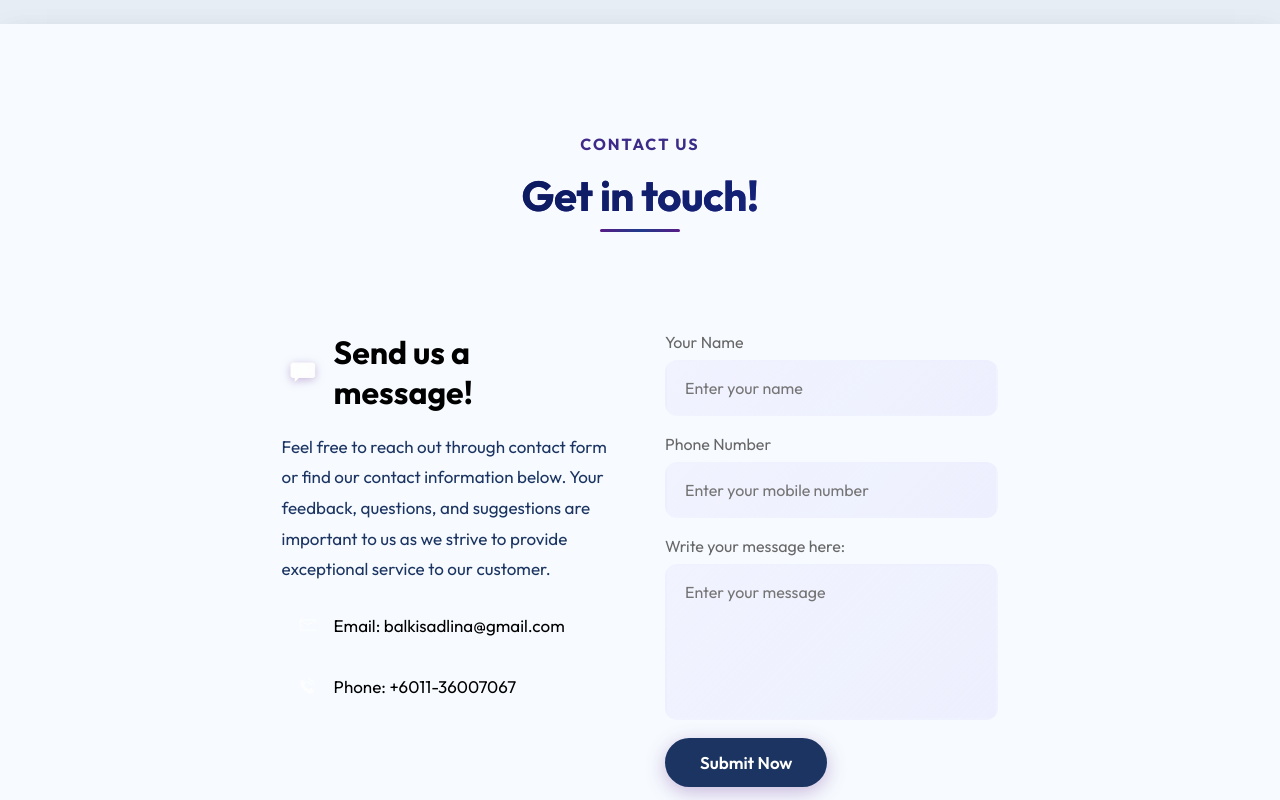
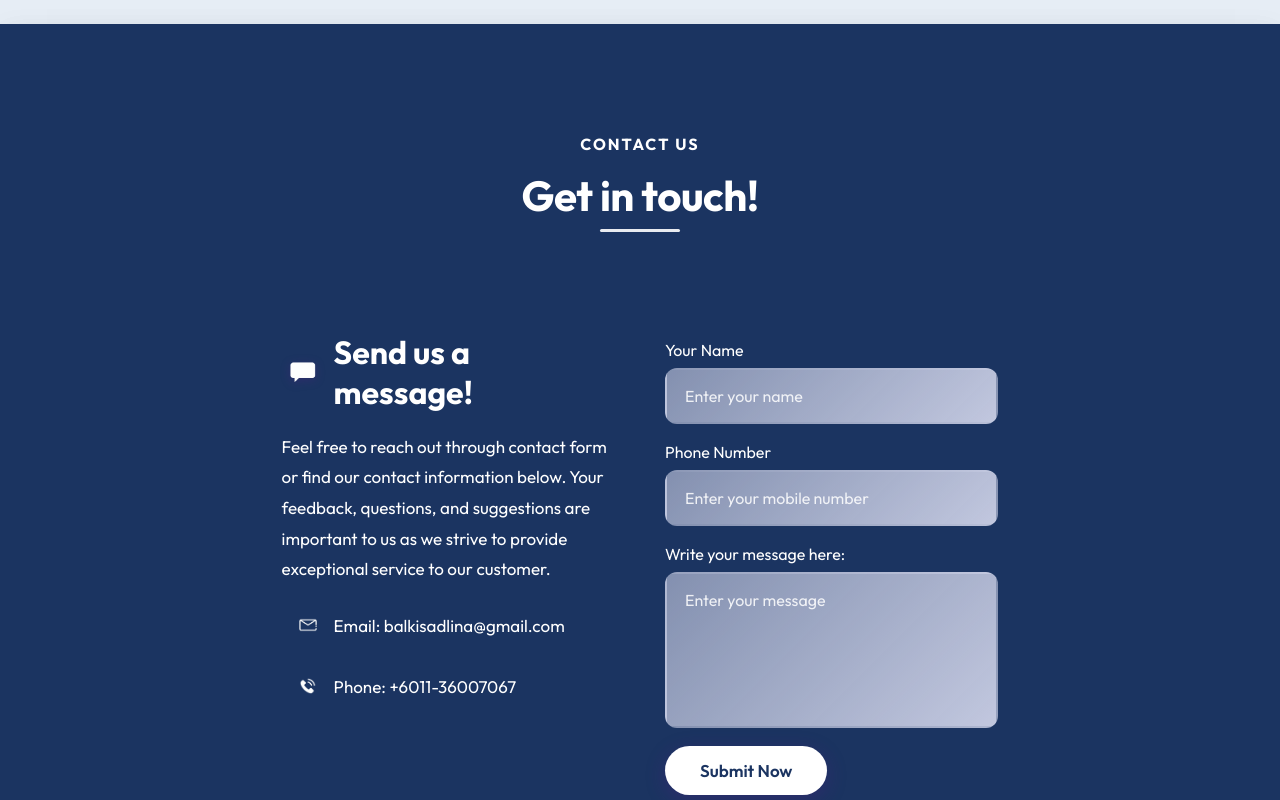
Before and after one commit to adlinablks/IT-WEBSITES, a React (Vite) app: page / in a window 1280 px wide. Shown: the part 2820-3620 px from the top of the page. Built offline with nearby package versions, Linux system fonts and the light colour scheme.

Commit message:
edit coloring

```diff
--- a/src/components/contact/contact.css
+++ b/src/components/contact/contact.css
@@ -5,6 +5,7 @@
     align-items: flex-start;
     justify-content: space-between;
     gap: 50px;
+    background: #1b3461;
 }
 
 .contact::before{
@@ -15,7 +16,7 @@
     bottom: 0;
     width: 100vw;
     transform: translateX(-50%);
-    background: transparent; /* moved band to #contact so title and content share it */
+    background: #1b3461; /* moved band to #contact so title and content share it */
     z-index: -1;
     box-shadow: 0 8px 30px rgba(16,24,40,0.06);
 }
@@ -36,7 +37,7 @@
     bottom: 0;
     width: 100vw;
     transform: translateX(-50%);
-    background: #F7FBFF; /* very light blue */
+    background: #1b3461;
     z-index: -1;
     box-shadow: 0 8px 30px rgba(16,24,40,0.06);
 }
@@ -52,14 +53,14 @@
 
 .contact-col{
     flex-basis: 48%;
-    color: #676767;
+    color: white;
 }
 
 .contact-col h3{
     font-size: 32px;
     margin-bottom: 20px;
     font-weight: 700;
-    background: black;
+    background: white;
     -webkit-background-clip: text;
     -webkit-text-fill-color: transparent;
     background-clip: text;
@@ -72,7 +73,7 @@
     margin-bottom: 20px;
     font-size: 17px;
     max-width: 500px;
-    color:#1b3461;
+    color:white;
 }
 
 .contact-col ul{
@@ -81,7 +82,7 @@
 }
 
 .contact-col ul li{
-    color: black;
+    color: white;
     margin: 20px 0;
     font-size: 17px;
     display: flex;
@@ -120,12 +121,30 @@
     border-radius: 12px;
     font-size: 16px;
     transition: all 0.3s ease;
+    color: #ffffff;
 }
 
 .contact form input:focus, .contact form textarea:focus{
     border-color: #581c87;
     background: rgba(235, 236, 254, 1);
     box-shadow: 0 4px 15px rgba(88, 28, 135, 0.15);
+}
+
+/* Make labels, placeholders and links inside contact white */
+.contact form label{
+    color: #ffffff;
+    display: block;
+    margin-top: 8px;
+}
+
+.contact form input::placeholder,
+.contact form textarea::placeholder{
+    color: rgba(255,255,255,0.85);
+}
+
+.contact-col a{
+    color: #ffffff;
+    text-decoration: none;
 }
 
 .contact-col span{
@@ -135,8 +154,8 @@
 }
 
 .contact-col button.dark-btn {
-    background: #1b3461;
-    color: white;
+    background: white;
+    color: #1b3461;
     padding: 14px 35px;
     border: none;
     border-radius: 30px;
@@ -151,9 +170,9 @@
 }
 
 .contact-col button.dark-btn:hover {
-    background: #1b3461;
+    background: white;
     transform: translateY(-3px);
-    box-shadow: 0 8px 30px rgba(88, 28, 135, 0.5);
+    box-shadow: 0 8px 30px rgba(149, 162, 255, 0.571);
 }
 
 .contact-col button.dark-btn:active {
--- a/src/components/title/title.css
+++ b/src/components/title/title.css
@@ -60,3 +60,16 @@
 #about .title::after{
     background: linear-gradient(90deg, rgba(255,255,255,0.9), rgba(255,255,255,0.9));
 }*/
+
+/* Make title white only inside contact section; keep defaults elsewhere */
+#contact .title,
+#contact .title h2{
+    background: none !important;
+    -webkit-background-clip: unset !important;
+    -webkit-text-fill-color: #ffffff !important;
+    color: #ffffff !important;
+}
+
+#contact .title::after{
+    background: linear-gradient(90deg, rgba(255,255,255,0.9), rgba(255,255,255,0.9));
+}
```
